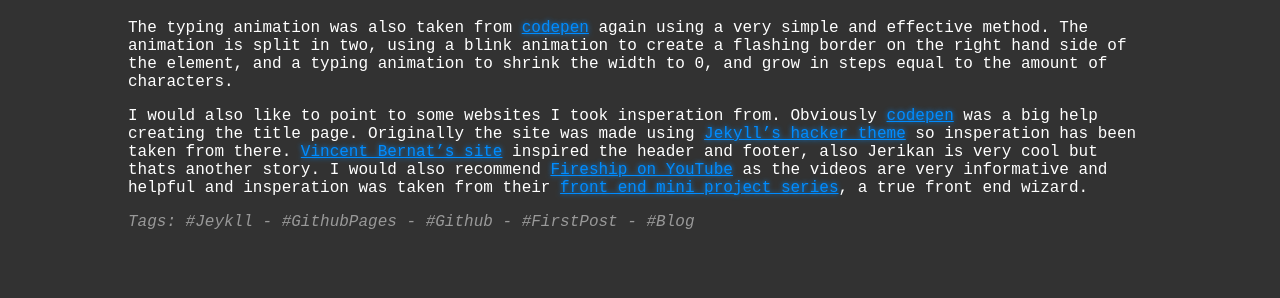
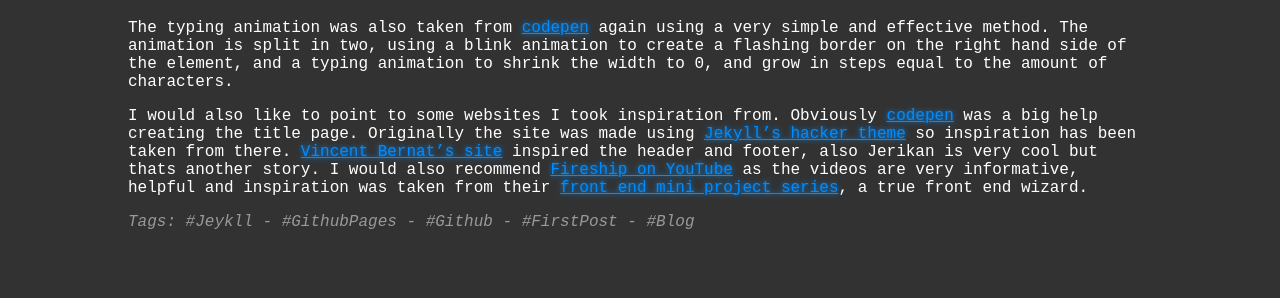
Before and after one commit to IRFrench/WhatIsWrongWithMyComputer.co.uk, a Jekyll site: the page built from _posts/2022-05-20-What-is-wrong-with-my-computer?.md, in a window 1280 px wide and 900 px high, scrolled down 1084 px. Shown: the part 505-803 px from the top of the window. Built offline with Jekyll 4.4.1, drawn with Linux system fonts in a browser that asks for light colours.

Commit message:
minor grammar changes

```diff
--- a/_posts/2022-05-20-What-is-wrong-with-my-computer?.md
+++ b/_posts/2022-05-20-What-is-wrong-with-my-computer?.md
@@ -53,4 +53,4 @@
 
 The typing animation was also taken from [codepen](https://codepen.io/denic/pen/GRoOxbM) again using a very simple and effective method. The animation is split in two, using a blink animation to create a flashing border on the right hand side of the element, and a typing animation to shrink the width to 0, and grow in steps equal to the amount of characters.
 
-I would also like to point to some websites I took insperation from. Obviously [codepen](https://codepen.io/trending) was a big help creating the title page. Originally the site was made using [Jekyll's hacker theme](https://github.com/pages-themes/hacker) so insperation has been taken from there. [Vincent Bernat's site](https://vincent.bernat.ch/en) inspired the header and footer, also Jerikan is very cool but thats another story. I would also recommend [Fireship on YouTube](https://www.youtube.com/channel/UCsBjURrPoezykLs9EqgamOA) as the videos are very informative and helpful and insperation was taken from their [front end mini project series](https://www.youtube.com/watch?v=rXuHGLzSmSE&list=PL0vfts4VzfNjfHKRKkMjm_xUXglH6HtL1), a true front end wizard.
+I would also like to point to some websites I took inspiration from. Obviously [codepen](https://codepen.io/trending) was a big help creating the title page. Originally the site was made using [Jekyll's hacker theme](https://github.com/pages-themes/hacker) so inspiration has been taken from there. [Vincent Bernat's site](https://vincent.bernat.ch/en) inspired the header and footer, also Jerikan is very cool but thats another story. I would also recommend [Fireship on YouTube](https://www.youtube.com/channel/UCsBjURrPoezykLs9EqgamOA) as the videos are very informative, helpful and inspiration was taken from their [front end mini project series](https://www.youtube.com/watch?v=rXuHGLzSmSE&list=PL0vfts4VzfNjfHKRKkMjm_xUXglH6HtL1), a true front end wizard.
```
